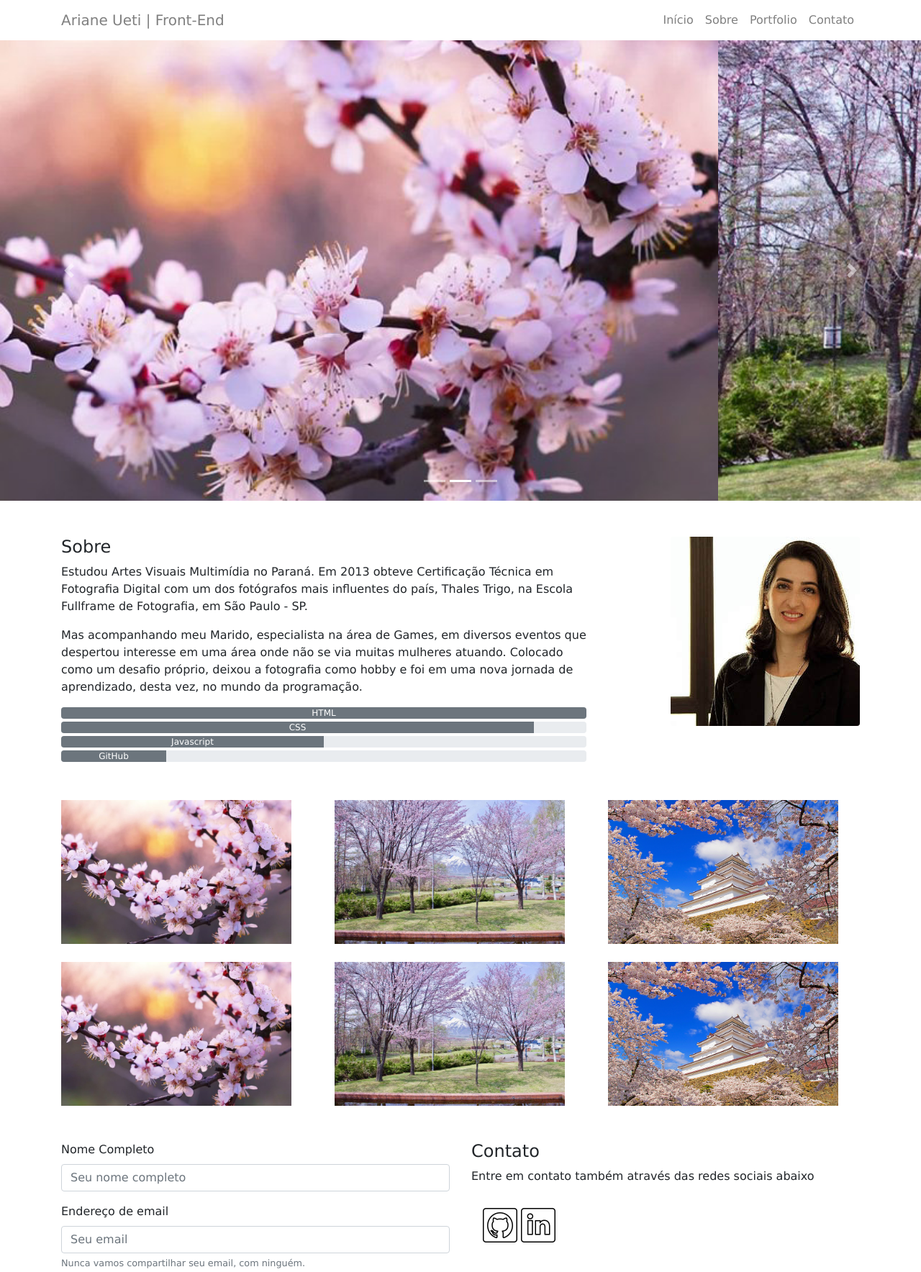
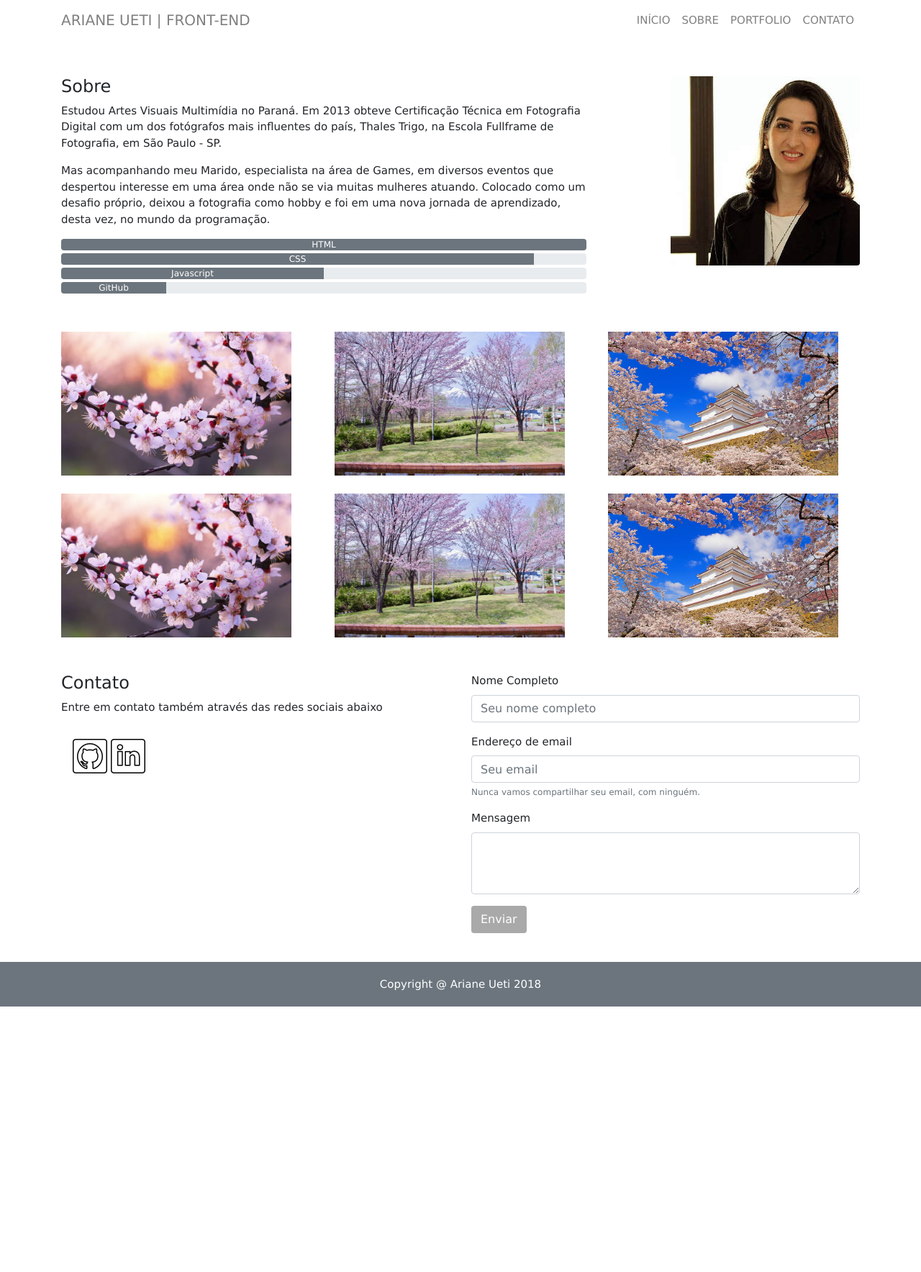
Before and after one commit to uetiari/uetiari.github.io, a website: page index.html in a window 1280 px wide. Shown: the top 1768 px of the page at 72% size. After the commit the page ends 1399 px from the top, so only its background shows below. Drawn offline with nearby package versions, Linux system fonts and the light colour scheme.

Commit message:
Adicionado Footer

```diff
--- a/css/style.css
+++ b/css/style.css
@@ -1,5 +1,6 @@
 body {
   font-family: Verdana, Geneva, Tahoma, sans-serif;
+  font-size: 15px;
 }
 a {
   color: grey;
@@ -47,5 +48,9 @@ h1.title{
   color: #000;
 }
 
+.footer {
+  font-size: 15px;
+  padding: 20px;
 
+}
 /*# sourceMappingURL=style.css.map */
--- a/index.html
+++ b/index.html
@@ -14,7 +14,7 @@
     <!-- início da navbar -->
     <nav class="navbar nav-primary navbar-expand-lg bg-white text-dark">
         <div class="container">
-            <a class="navbar-brand" href="#">
+            <a class="navbar-brand text-uppercase" href="#">
                 Ariane Ueti | Front-End
             </a>
             <!-- botão hamburguer -->
@@ -24,7 +24,7 @@
             </button>
             <!-- botão hamburguer -->
             <div class="collapse navbar-collapse" id="navbarNavDropdown">
-                <ul class="navbar-nav">
+                <ul class="navbar-nav text-uppercase">
                     <li class="nav-item text-white">
                         <a class="nav-link" href="#">Início</a>
                     </li>
@@ -48,36 +48,7 @@
 
 
     <!-- início do slider -->
-    <div id="carouselIndicators" class="carousel-banner carousel slide" data-ride="carousel">
-        <ol class="carousel-indicators">
-            <li data-target="#carouselIndicators" data-slide-to="0" class="active"></li>
-            <li data-target="#carouselIndicators" data-slide-to="1"></li>
-            <li data-target="#carouselIndicators" data-slide-to="2"></li>
-        </ol>
-        <div class="carousel-inner">
-            <div class="carousel-item active">
-                <img class="d-block w-100" src="assets/img/slider01.jpg" alt="First slide">
 
-            </div>
-            <div class="carousel-item">
-                <img class="d-block w-100" src="assets/img/slider02.jpg" alt="Second slide">
-
-            </div>
-            <div class="carousel-item">
-                <img class="d-block w-100" src="assets/img/slider03.jpg" alt="Third slide">
-
-            </div>
-        </div>
-        <a class="carousel-control-prev" href="#carouselIndicators" role="button" data-slide="prev">
-            <span class="carousel-control-prev-icon" aria-hidden="true"></span>
-            <span class="sr-only">Anterior</span>
-        </a>
-        <a class="carousel-control-next" href="#carouselIndicators" role="button" data-slide="next">
-            <span class="carousel-control-next-icon" aria-hidden="true"></span>
-            <span class="sr-only">Próximo</span>
-        </a>
-    </div>
-    </div>
     <!-- fim do slider -->
 
     <!-- sobre -->
@@ -157,6 +128,18 @@
     <div class="container mt-4">
         <div class="row row-margin">
             <div class="col-lg-6 flex-column">
+                    <h4>Contato</h4>
+                    <p>Entre em contato também através das redes sociais abaixo</p>
+                    <div class="redes-sociais p-3">
+                        <a href="#"><img src="assets/img/github-icon.png" alt="GitHub"></a>
+                        <a href="#"><img src="assets/img/linkedin-icon.png" alt="LinkedIn"></a>
+                    </div>
+
+
+            </div>
+
+        <div class="col-lg-6 flex-column">
+
                 <form>
                         <div class="form-group">
                             <label for="inputName">Nome Completo</label>
@@ -176,23 +159,15 @@
 
                         <button type="submit" class="btn">Enviar</button>
                     </form>
-            </div>
 
-        <div class="col-lg-6 flex-column">
-            <h4>Contato</h4>
-            <p>Entre em contato também através das redes sociais abaixo</p>
-            <div class="redes-sociais p-3">
-                <a href="#"><img src="assets/img/github-icon.png" alt="GitHub"></a>
-                <a href="#"><img src="assets/img/linkedin-icon.png" alt="LinkedIn"></a>
-            </div>
             </div>
         </div>
 </section>
 <!-- fim do contato -->
 <!-- footer -->
 <footer>
-    <div class= expand-lg bg-white text-dark>
-
+    <div class="footer bg-secondary text-white text-center">
+        Copyright @ Ariane Ueti 2018
     </div>
 </footer>
 <!-- fim do footer -->
```
Also changed, not shown: slide00.jpg (added). Lines whose indentation alone changed are shown as unchanged.
